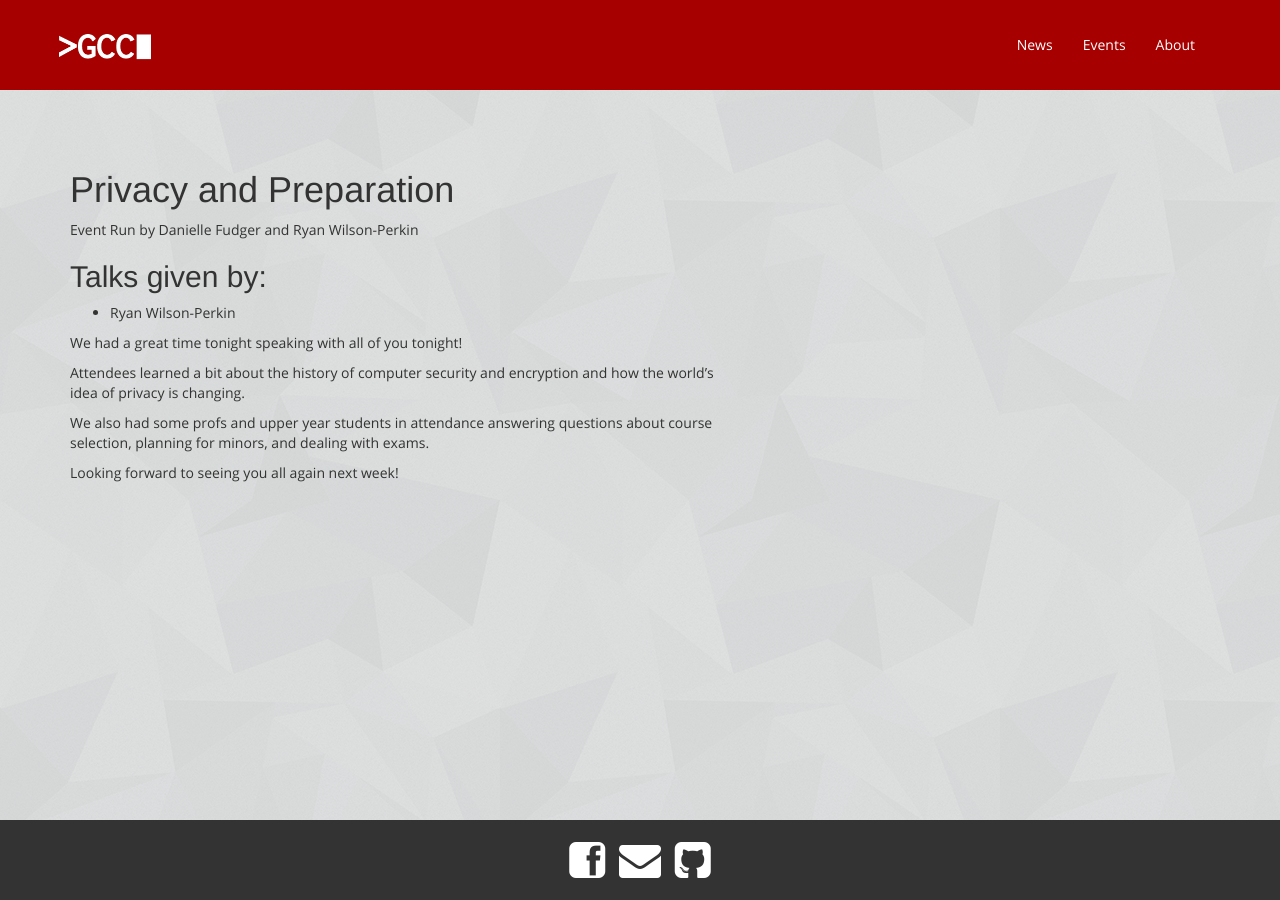
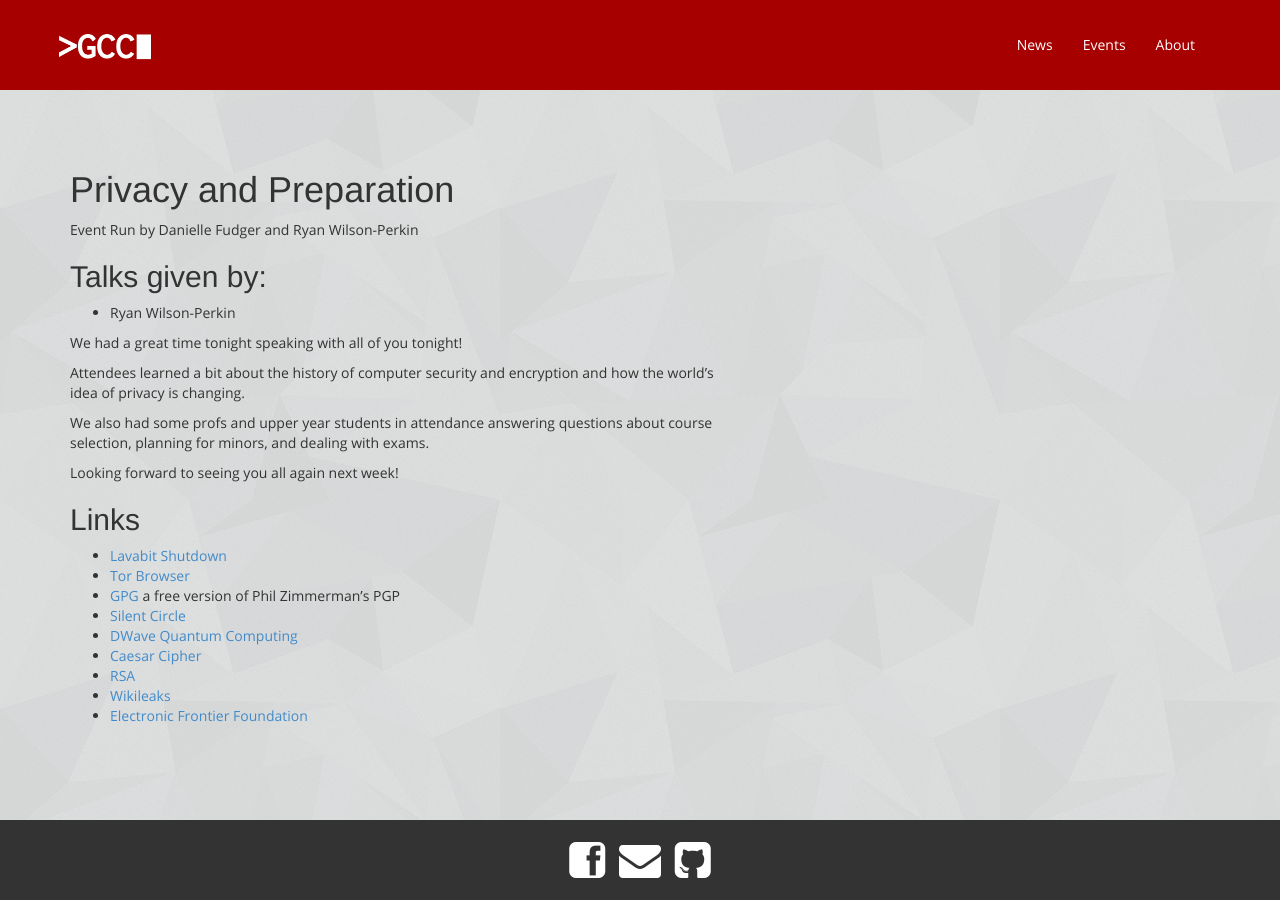
Before and after one commit to GuelphCodingCommunity/guelphcodingcommunity.github.io, a Jekyll site: the page built from _posts/news/2013-11-13-privacy-and-preparation.md, in a window 1280 px wide. Built offline with Jekyll 4.4.1, drawn with Linux system fonts in a browser that asks for light colours; Markdown is read by kramdown in place of the engine named in the settings.

Commit message:
Add links

```diff
--- a/_posts/news/2013-11-13-privacy-and-preparation.md
+++ b/_posts/news/2013-11-13-privacy-and-preparation.md
@@ -21,3 +21,15 @@ Attendees learned a bit about the history of computer security and encryption an
 We also had some profs and upper year students in attendance answering questions about course selection, planning for minors, and dealing with exams.
 
 Looking forward to seeing you all again next week!
+
+##Links
+
+* [Lavabit Shutdown](http://lavabit.com)
+* [Tor Browser](https://www.torproject.org/)
+* [GPG](http://www.gnupg.org/) a free version of Phil Zimmerman's PGP
+* [Silent Circle](https://silentcircle.com/)
+* [DWave Quantum Computing](http://www.dwavesys.com/en/dw_homepage.html)
+* [Caesar Cipher](http://en.wikipedia.org/wiki/Caesar_cipher)
+* [RSA](http://en.wikipedia.org/wiki/RSA_Security)
+* [Wikileaks](http://wikileaks.org/)
+* [Electronic Frontier Foundation](https://www.eff.org/)
```
